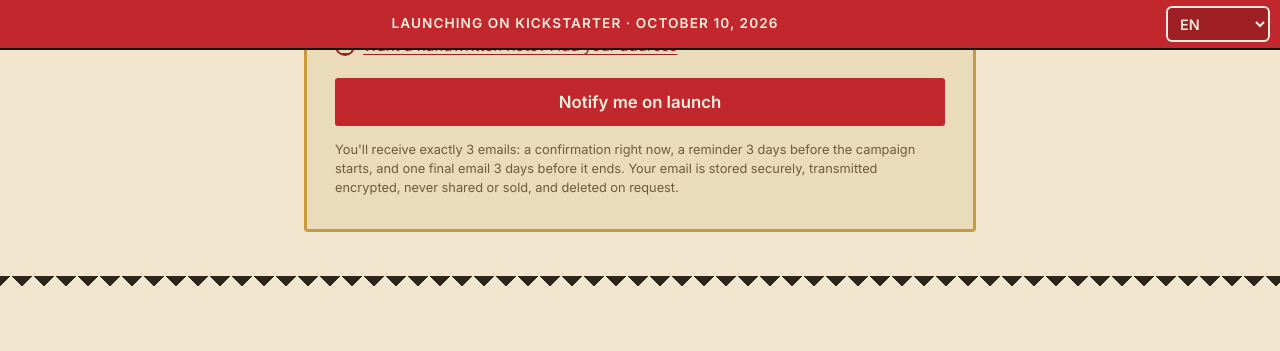
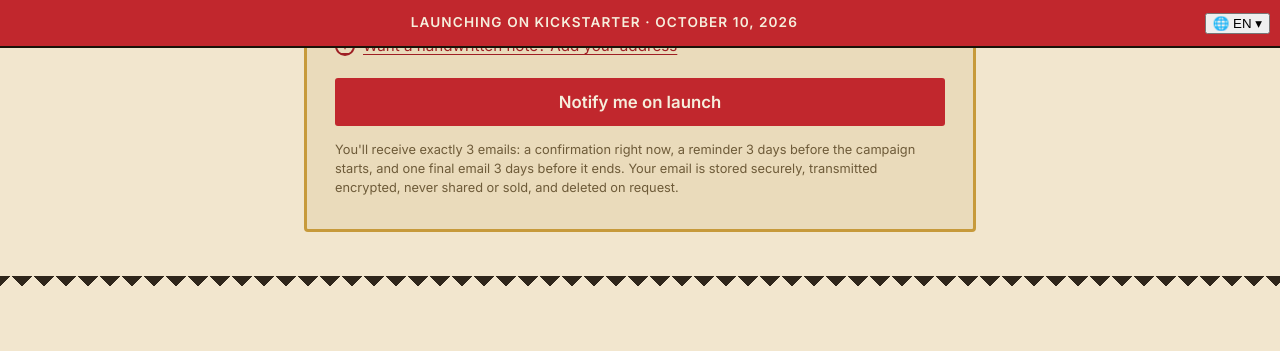
Before and after one commit to Wilfredoo/ayakucho-landing-page, a website: page public/index.html in a window 1280 px wide. Both pictures are taken after a click on the button "Watch a game in 60 seconds". Shown: the part 1982-2333 px from the top of the page. Drawn offline with Linux system fonts and the light colour scheme; no server answers.

Commit message:
new photos

```diff
--- a/public/index.html
+++ b/public/index.html
@@ -23,21 +23,28 @@
   <!-- Persistent launch-date banner -->
   <div class="launch-banner">
     <span class="launch-banner__text" data-i18n="banner">Launching on Kickstarter · October 10, 2026</span>
-    <select class="lang-select" id="lang-select" aria-label="Language">
-      <option value="en">EN</option>
-      <option value="es">ES</option>
-      <option value="pt">PT</option>
-      <option value="de">DE</option>
-      <option value="fr">FR</option>
-      <option value="it">IT</option>
-      <option value="ru">RU</option>
-      <option value="be">BE</option>
-      <option value="zh">中文</option>
-      <option value="ja">日本語</option>
-      <option value="ko">한국어</option>
-      <option value="ar">عربي</option>
-      <option value="qu">Runasimi</option>
-    </select>
+    <div class="lang-menu" data-lang-menu>
+      <button class="lang-menu__btn" type="button" data-lang-btn aria-haspopup="listbox" aria-expanded="false" aria-label="Language">
+        <span class="lang-menu__globe" aria-hidden="true">&#127760;</span>
+        <span data-lang-current>EN</span>
+        <span class="lang-menu__caret" aria-hidden="true">&#9662;</span>
+      </button>
+      <ul class="lang-menu__list" data-lang-list role="listbox" aria-label="Language" hidden>
+        <li><button type="button" role="option" data-lang="en">English</button></li>
+        <li><button type="button" role="option" data-lang="es">Español</button></li>
+        <li><button type="button" role="option" data-lang="pt">Português</button></li>
+        <li><button type="button" role="option" data-lang="de">Deutsch</button></li>
+        <li><button type="button" role="option" data-lang="fr">Français</button></li>
+        <li><button type="button" role="option" data-lang="it">Italiano</button></li>
+        <li><button type="button" role="option" data-lang="ru">Русский</button></li>
+        <li><button type="button" role="option" data-lang="be">Беларуская</button></li>
+        <li><button type="button" role="option" data-lang="zh">中文</button></li>
+        <li><button type="button" role="option" data-lang="ja">日本語</button></li>
+        <li><button type="button" role="option" data-lang="ko">한국어</button></li>
+        <li><button type="button" role="option" data-lang="ar">العربية</button></li>
+        <li><button type="button" role="option" data-lang="qu">Runasimi</button></li>
+      </ul>
+    </div>
   </div>
 
   <!-- ============ 1. HERO CAROUSEL ============ -->
@@ -213,7 +220,7 @@
           <span class="video-card__play" aria-hidden="true">
             <svg viewBox="0 0 24 24" width="28" height="28" fill="currentColor"><path d="M8 5v14l11-7z"/></svg>
           </span>
-          <span class="video-card__label" id="video-title" data-i18n="videoLabel">Watch a game in 60 seconds</span>
+          <span class="video-card__label" id="video-title" data-i18n="videoLabel">Watch a 30-second teaser</span>
         </button>
         <div class="video-card__region" id="video-region" data-video-region hidden></div>
       </div>
@@ -309,7 +316,7 @@
     </nav>
   </footer>
 
-  <script src="js/i18n.js?v=3"></script>
-  <script src="js/main.js?v=3"></script>
+  <script src="js/i18n.js?v=4"></script>
+  <script src="js/main.js?v=4"></script>
 </body>
 </html>
--- a/public/js/i18n.js
+++ b/public/js/i18n.js
@@ -691,6 +691,8 @@
   };
 
   var LANGS = ["en", "es", "pt", "de", "fr", "it", "ru", "be", "zh", "ja", "ko", "ar", "qu"];
+  // Short label shown on the closed language button.
+  var SHORT = { en: "EN", es: "ES", pt: "PT", de: "DE", fr: "FR", it: "IT", ru: "RU", be: "BE", zh: "中文", ja: "日本語", ko: "한국어", ar: "عربي", qu: "Runasimi" };
   var STORAGE_KEY = "ayk-lang";
   var current = "en";
 
@@ -737,17 +739,48 @@
     var langField = document.querySelector("[data-lang-field]");
     if (langField) langField.setAttribute("value", current);
 
-    var select = document.getElementById("lang-select");
-    if (select && select.value !== current) select.value = current;
+    var currentLabel = document.querySelector("[data-lang-current]");
+    if (currentLabel) currentLabel.textContent = SHORT[current] || current.toUpperCase();
+    document.querySelectorAll("[data-lang-list] [data-lang]").forEach(function (opt) {
+      opt.setAttribute("aria-selected", opt.getAttribute("data-lang") === current ? "true" : "false");
+    });
 
     document.dispatchEvent(new CustomEvent("ayk:lang"));
   }
 
   window.AYK = { t: t, get lang() { return current; }, setLang: apply };
 
-  var select = document.getElementById("lang-select");
-  if (select) {
-    select.addEventListener("change", function () { apply(select.value); });
+  /* ---- custom language menu (native selects can't be styled) ---- */
+  var menu = document.querySelector("[data-lang-menu]");
+  if (menu) {
+    var btn = menu.querySelector("[data-lang-btn]");
+    var list = menu.querySelector("[data-lang-list]");
+
+    function closeMenu() {
+      list.hidden = true;
+      btn.setAttribute("aria-expanded", "false");
+    }
+
+    btn.addEventListener("click", function (e) {
+      e.stopPropagation();
+      var open = !list.hidden;
+      list.hidden = open;
+      btn.setAttribute("aria-expanded", String(!open));
+    });
+
+    list.querySelectorAll("[data-lang]").forEach(function (opt) {
+      opt.addEventListener("click", function () {
+        apply(opt.getAttribute("data-lang"));
+        closeMenu();
+      });
+    });
+
+    document.addEventListener("click", function (e) {
+      if (!menu.contains(e.target)) closeMenu();
+    });
+    document.addEventListener("keydown", function (e) {
+      if (e.key === "Escape") closeMenu();
+    });
   }
 
   apply(detect());
```
Also changed, not shown: README.md, public/img/slide-1.jpg (deleted), public/img/slide-2.jpg (deleted), public/img/slide-3.jpg (deleted), public/img/slide-4.jpg (deleted), public/img/slide-5.jpg (deleted), 6 other files.
